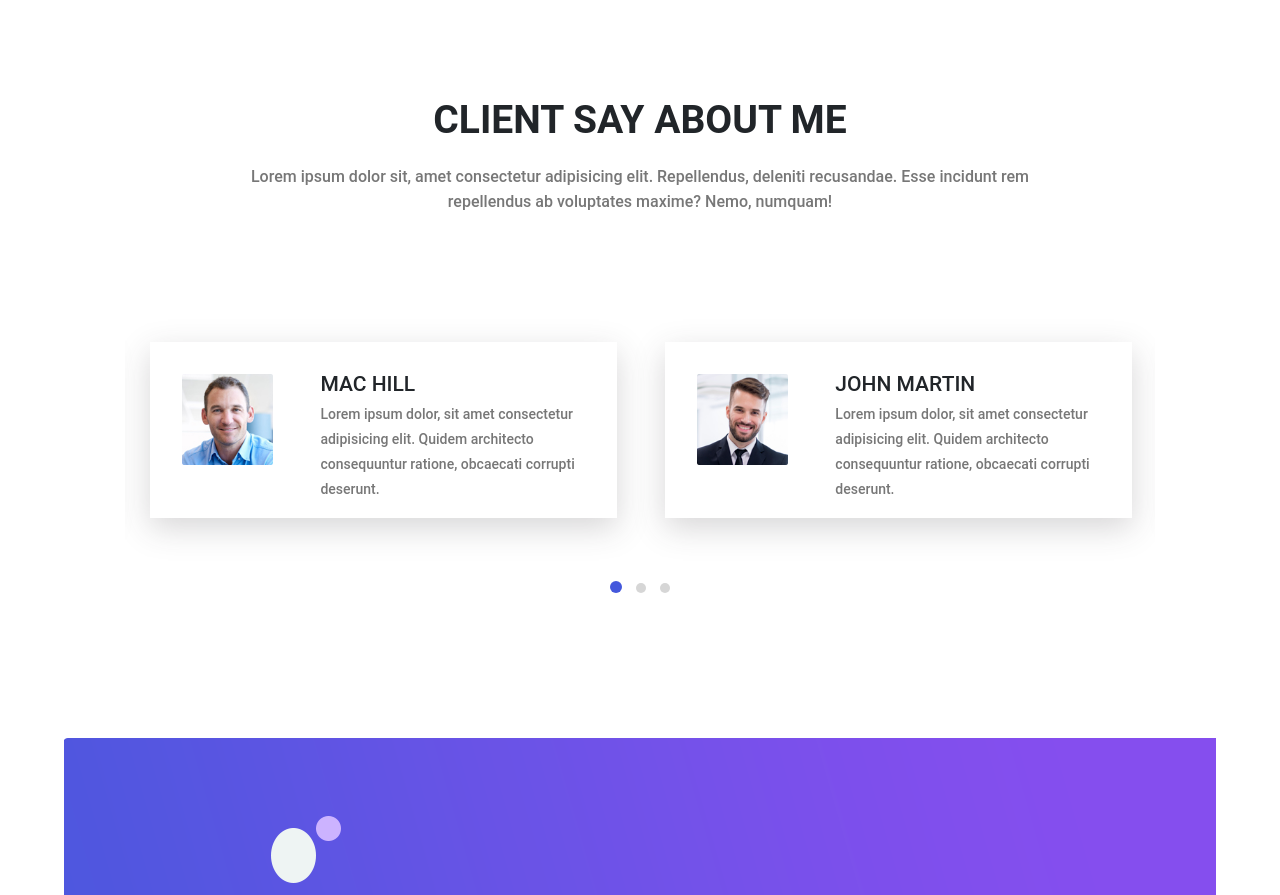
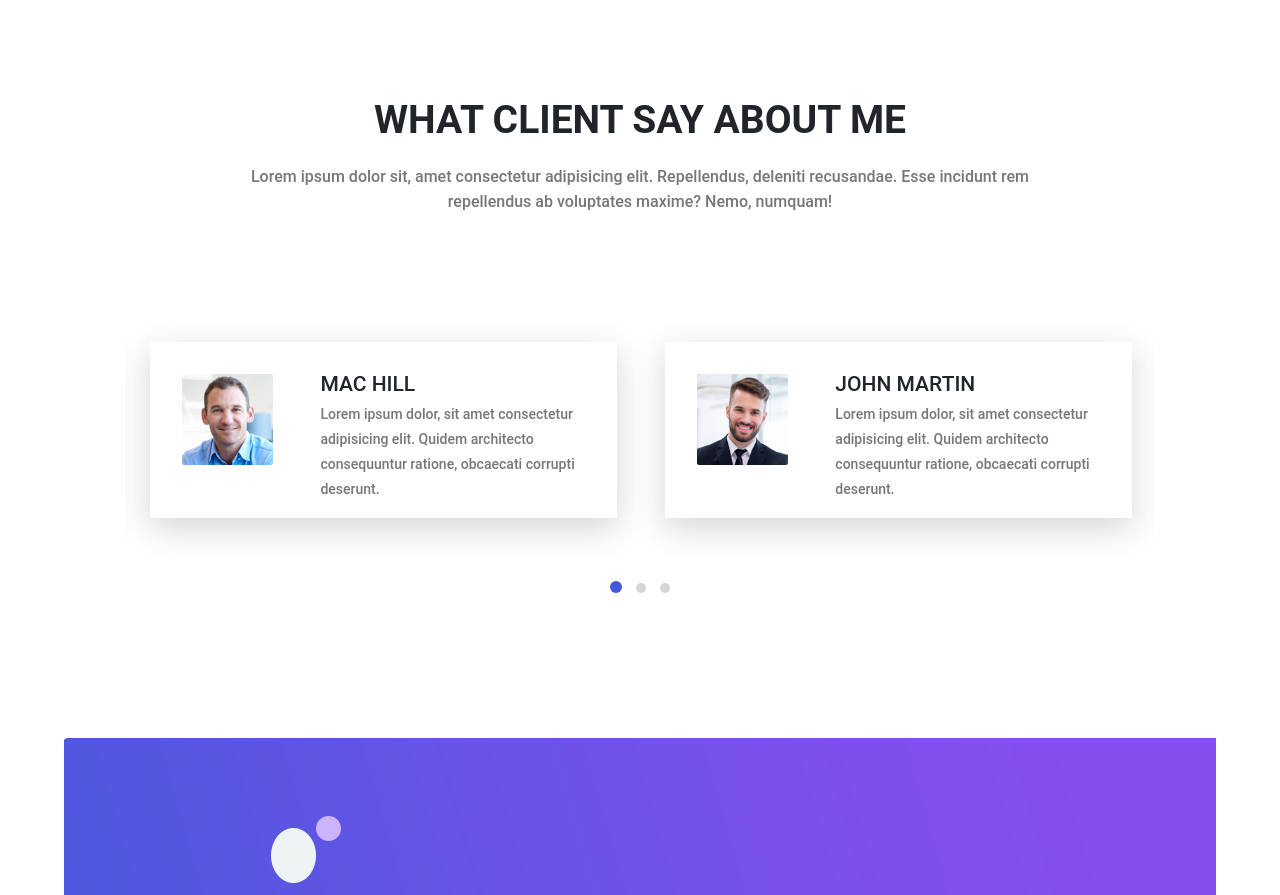
Before and after one commit to ashishmishra-bit/Ashish_Portfolio, a plain HTML site: page index.html in a window 1280 px wide. Shown: the part 4831-5726 px from the top of the page. Drawn offline with Linux system fonts and the light colour scheme.

Commit message:
services

```diff
--- a/index.html
+++ b/index.html
@@ -451,7 +451,7 @@
                 <div class="row text-center">
                     <div class="col-12">
                         <div class="about-title">
-                            <h1 class="text-uppercase title-h1">Client Say about me</h1>
+                            <h1 class="text-uppercase title-h1">What Client Say About Me</h1>
                             <p class="para">
                                 Lorem ipsum dolor sit, amet consectetur adipisicing elit. Repellendus, deleniti
                                 recusandae. Esse incidunt rem repellendus ab voluptates maxime? Nemo, numquam!
```
